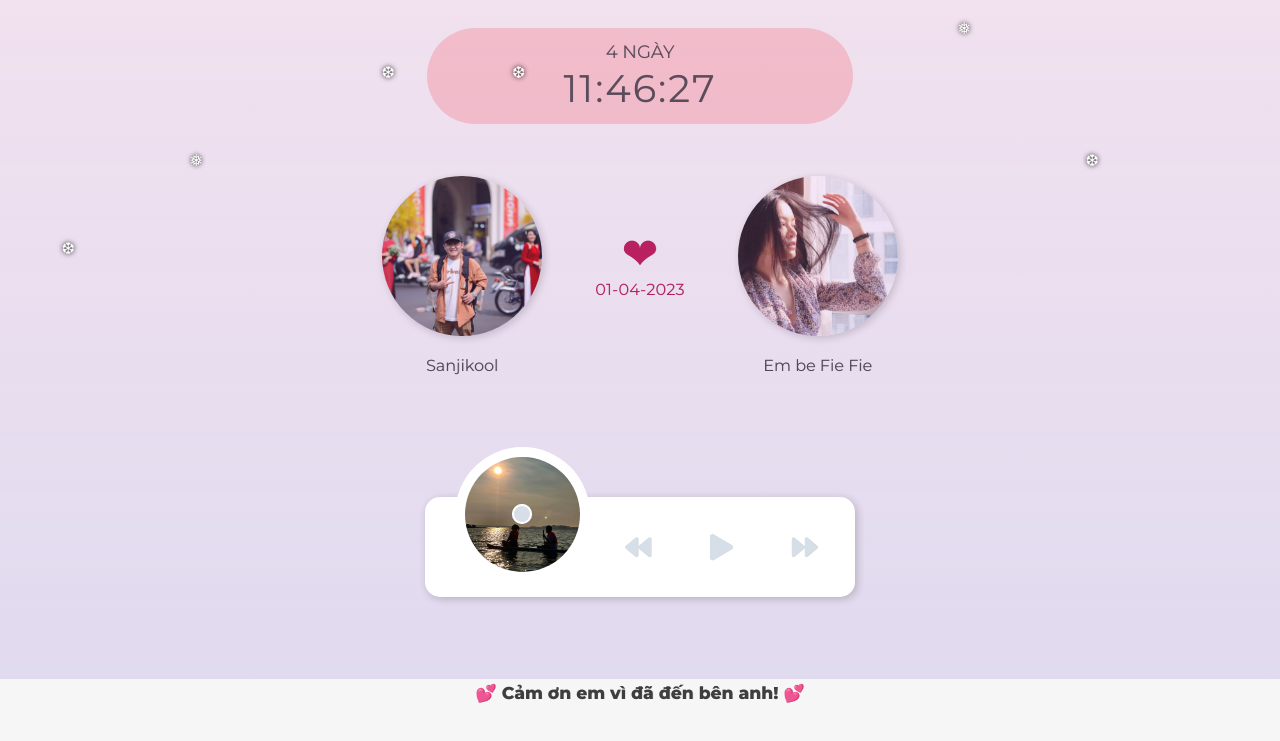
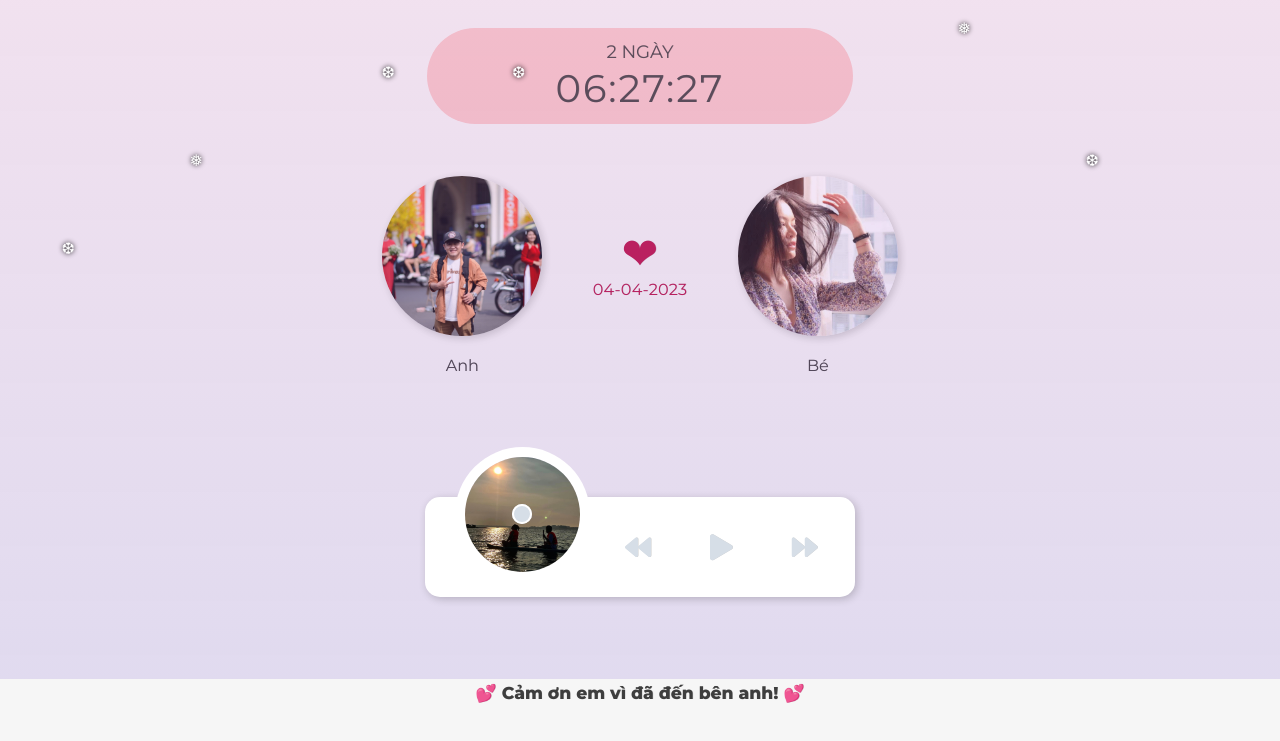
Before and after one commit to congthinh95/ToTinhToFie, a plain HTML site: page index.html in a window 1280 px wide. Shown: the part 121-862 px from the top of the page. Drawn offline with nearby package versions, Linux system fonts and the light colour scheme.

Commit message:
update name and date

```diff
--- a/index.html
+++ b/index.html
@@ -185,14 +185,14 @@
             <div id="info">
                   <div class="one">
                         <img src="img/me.jpg" class="avt">
-                        <p>Sanjikool</p>
+                        <p>Anh</p>
                   </div>
                   <div id="heart">
                         ❤<anni>...</anni>
                   </div>
                   <div class="two">
                         <img src="img/fie.jpg" class="avt">
-                        <p>Em be Fie Fie</p>
+                        <p>Bé</p>
                   </div>
             </div>
 
--- a/js/app.js
+++ b/js/app.js
@@ -1,4 +1,4 @@
-const yourDate = new Date("2023-04-01T18:41:00"),
+const yourDate = new Date("2023-04-04T00:00:00"),
 music = ['muffin'];
 
 document.addEventListener('DOMContentLoaded', function(){
```
